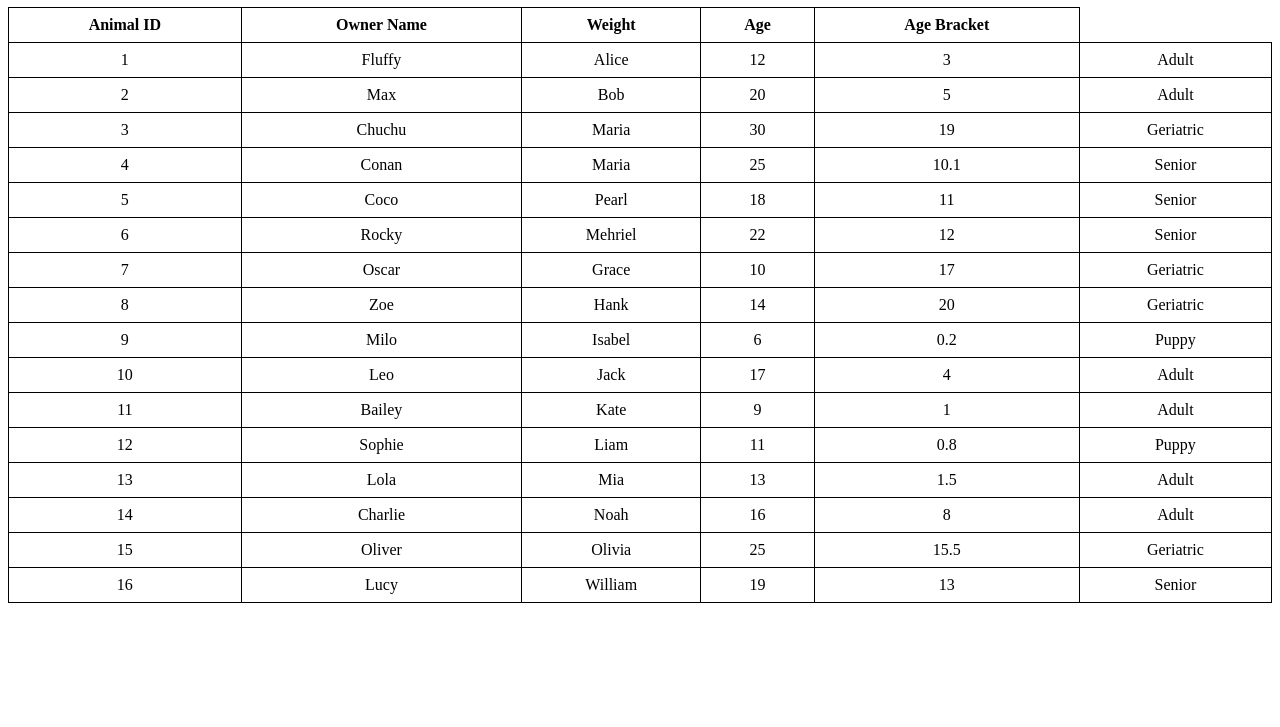
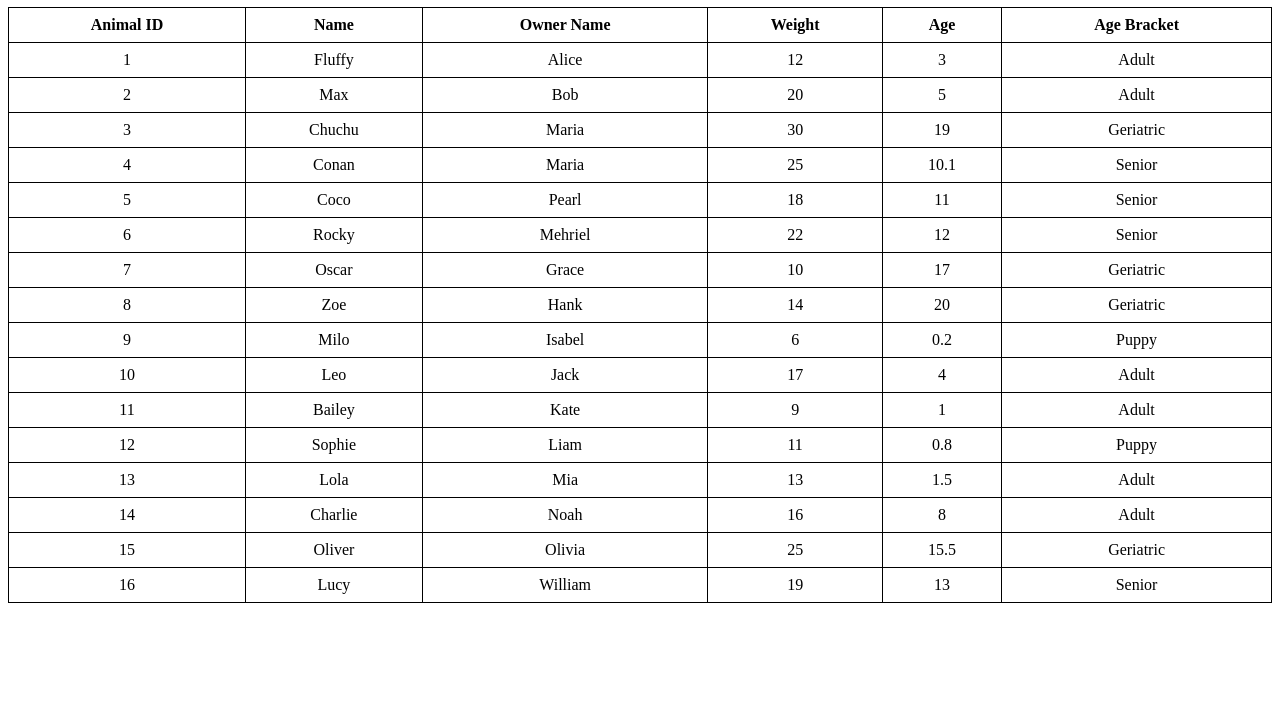
Before and after one commit to OctoCorps/IT1331L-006-Corpus, a plain HTML site: page index.html in a window 1280 px wide. Shown: the part 73-800 px from the top of the page. Drawn offline with Linux system fonts and the light colour scheme.

Commit message:
found bugs while i was writing the code in my yellow pad :)) so i fixed it

```diff
--- a/index.html
+++ b/index.html
@@ -31,7 +31,7 @@
     let tableHTML = '<table>';
 
     // Creates the table header row with column names
-    tableHTML += '<tr><th>Animal ID</th><th>Owner Name</th><th>Weight</th><th>Age</th><th>Age Bracket</th></tr>';
+    tableHTML += '<tr><th>Animal ID</th><th>Name</th><th>Owner Name</th><th>Weight</th><th>Age</th><th>Age Bracket</th></tr>';
 
     // Define an array of animal objects with their information
     const animals = [
```
